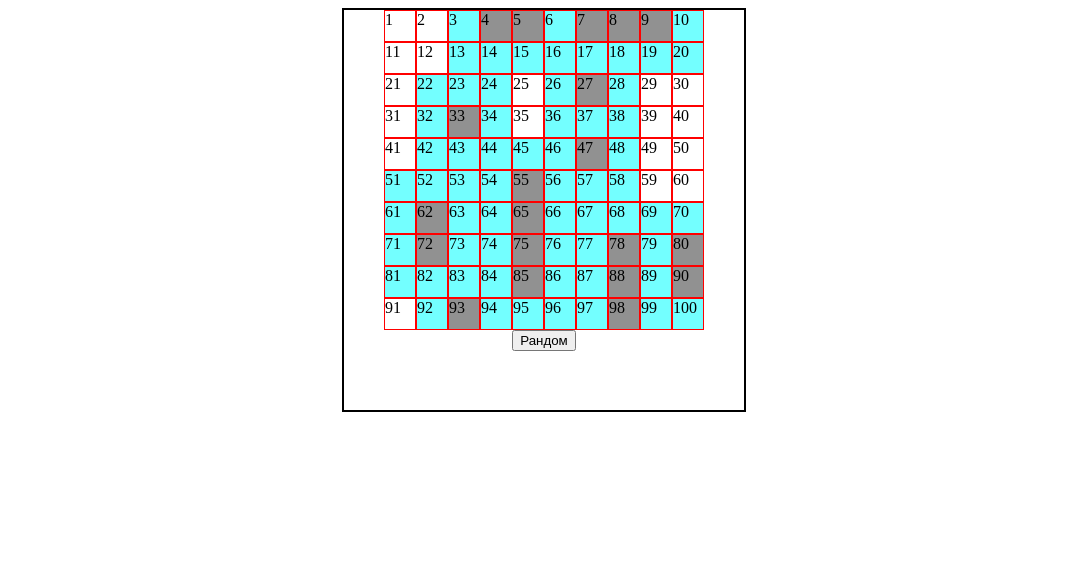
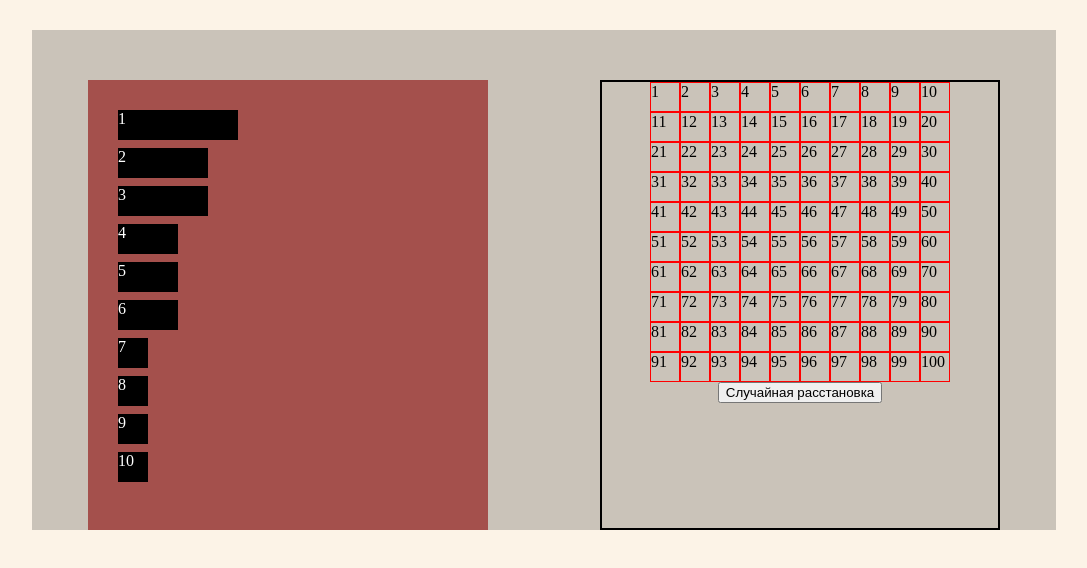
Before and after one commit to egor50123/SeaBattle, a React (Create React App) app: page / in a window 1280 px wide. Shown: the top 568 px of the page, without its empty margins (96-1183 px from the left). Built offline with nearby package versions, Linux system fonts and the light colour scheme.

Commit message:
Сделана часть Dnd

```diff
--- a/src/App.jsx
+++ b/src/App.jsx
@@ -2,13 +2,21 @@ import {Provider} from "react-redux";
 import store from "./redux/redux";
 import BattleField from "./components/BattleField/BattleField";
 import "./App.scss"
+import ShipsField from "./components/ShipsField/ShipsField";
 
 const App = () => {
+  window.onclick = (e) => {
+    console.log("mouse - x" + e.pageX)
+    console.log("mouse - y" + e.pageY)
+  }
   return (
     <Provider store={store}>
       <div className={"App"}>
+        <div className={"container"}>
+          <ShipsField/>
+          <BattleField/>
+        </div>
         {/*<Main />*/}
-        <BattleField/>
       </div>
     </Provider>
   );
--- a/src/App.scss
+++ b/src/App.scss
@@ -1,6 +1,22 @@
-.App {
-  display: flex;
-  align-items: center;
-  justify-content: center;
+* {
   box-sizing: border-box;
 }
+
+body{
+  margin: 0;
+  width: 100%;
+  height: 100%;
+  background-color: rgba(250, 235, 215, 0.58);
+}
+
+
+.container {
+  display: flex;
+  justify-content: space-around;
+  padding-top: 50px;
+  margin: 0 auto;
+  margin-top: 30px;
+  height: 500px;
+  width: 80%;
+  background-color: rgba(0, 0, 0, 0.2);
+}
--- a/src/components/BattleField/BattleField.jsx
+++ b/src/components/BattleField/BattleField.jsx
@@ -5,7 +5,6 @@ import {useEffect} from "react";
 import {useRandomPlacement} from "../../hooks/useRandomPlacement";
 
 const BattleField = () => {
-
   const {doRandomPlacement} = useRandomPlacement()
   const makeField = () => {
     const rowsTotal = 10;
@@ -25,17 +24,18 @@ const BattleField = () => {
   }
 
 
-  useEffect( () => {
-    doRandomPlacement()
-  },[doRandomPlacement])
+  // useEffect( () => {
+  //   doRandomPlacement()
+  // },[doRandomPlacement])
 
+  console.log("RENDER_FIELD")
   return (
       <div className={'field'}>
         <div>
           {makeField()}
         </div>
         <div>
-          <button onClick={() => doRandomPlacement()}>Рандом</button>
+          <button onClick={() => doRandomPlacement()}>Случайная расстановка</button>
         </div>
       </div>
   )
--- a/src/components/BattleField/BattleField.scss
+++ b/src/components/BattleField/BattleField.scss
@@ -3,6 +3,7 @@
   height: 30px;
   width: 30px;
   border: 1px solid red;
+  white-space: nowrap;
 
   &--ship {
     background-color: rgba(0, 0, 0, 0.43);
@@ -11,14 +12,21 @@
   &--death {
     background-color: rgba(0, 255, 255, 0.55);
   }
+
+  &--dndSuccess {
+    background-color: rgba(127, 255, 0, 0.83);
+  }
+
+  &--dndUnsuccessful {
+    background-color: rgba(255, 0, 0, 0.87);
+  }
 }
 
 .field {
+  min-width: 400px;
   display: flex;
   flex-direction: column;
   flex-wrap: nowrap;
-  width: 400px;
-  height: 400px;
   align-items: center;
   border: 2px solid black;
 }
--- a/src/components/BattleField/Square/Square.jsx
+++ b/src/components/BattleField/Square/Square.jsx
@@ -1,24 +1,83 @@
 import {useDispatch, useSelector} from "react-redux";
-import {testAction} from "../../../redux/battleFieldReducer";
+import {
+  dndDropCoordinates,
+  setDeathSquares,
+  setDndPotentialShip, setDndStatus,
+  setShipSquares
+} from "../../../redux/battleFieldReducer";
+import {useDeathZone} from "../../../hooks/useDeathZone";
 
 const Square = (props) => {
   const {id} = {...props}
+
   const dispatch = useDispatch()
-  const field = useSelector(state => state.battleField)
-  let shipClass,deathClass
+  const createDeathZone = useDeathZone(true)
 
-  if(field.shipField.length > 0) {
-    shipClass = field.shipField.find( ship => ship.find( num => num === id)) ? "square--ship" : ''
-    deathClass =field.deathField.find( square =>  square=== id) ? "square--death" : ''
+  const shipField = useSelector(state => state.battleField.shipField)
+  const deathField = useSelector(state => state.battleField.deathField)
+  const notEmptySquares = useSelector(state => state.battleField.notEmptySquares)
+
+  const dndSettings = useSelector( state => state.battleField.dndSettings)
+  const DNDSuccessShip = dndSettings.successShip
+  const DNDUnsuccessfulShip = dndSettings.unsuccessfulShip
+  const currentPart = dndSettings.currentPart
+  const shipSize = dndSettings.shipSize
+
+  let shipClass,deathClass,successShipClass,unsuccessfulShipClass
+
+  if(shipField.length > 0) {
+    shipClass = shipField.find( ship => ship.find( num => num === id)) ? "square--ship" : ''
+    deathClass = deathField.find( square =>  square=== id) ? "square--death" : ''
+  }
+  if (DNDSuccessShip) successShipClass = DNDSuccessShip.includes(id) ? "square--dndSuccess" : '';
+  if (DNDUnsuccessfulShip) unsuccessfulShipClass = DNDUnsuccessfulShip.includes(id) ? "square--dndUnsuccessful" : '';
+
+  //const DOH = useDragOver(e,dndSettings.currentPart,dndSettings.shipSize,currentSquare)
+
+  function dragOverHandler(e,currentPart,shipSize) {
+    e.preventDefault();
+    function createPotentialShip(currentPart,shipSize,currentSquare) {
+      let ship = []
+      for ( let i = 1; i<currentPart;i++) {
+        ship.push(currentSquare-i)
+      }
+      for ( let i = 0; i<=shipSize-currentPart;i++) {
+        ship.push(currentSquare+i)
+      }
+      return ship
+    }
+    let currentSquare = +e.target.id
+    let potentialShip = createPotentialShip(currentPart,shipSize,currentSquare)
+    let isPossibleToPlacement = true;
+
+    for( let i = 0; i<potentialShip.length;i++) {
+      if ( notEmptySquares.includes(potentialShip[i]) ) {
+        isPossibleToPlacement = !notEmptySquares.includes(potentialShip[i])
+        break;
+      }
+    }
+    dispatch(setDndPotentialShip(potentialShip,isPossibleToPlacement))
   }
 
-  const onClick = (e) => {
-    let targetId = e.target.id;
-    dispatch(testAction(targetId))
+  function dropHandler(e,successShip,shipSize) {
+    if (successShip) {
+      let x = e.target.getBoundingClientRect().left
+      let y  = e.target.getBoundingClientRect().top
+      let ship = [successShip]
+      let shipDeathZone = createDeathZone(ship[0],1)
+      dispatch(setShipSquares(ship))
+      dispatch(setDeathSquares(shipDeathZone))
+      dispatch(dndDropCoordinates(x,y))
+      dispatch(setDndStatus())
+
+    }
   }
 
+  //console.log("RENDER")
   return (
-      <span className={`square ${deathClass} ${shipClass}`} id={id} key={id} onClick={onClick}>{id}</span>
+      <span className={`square ${deathClass} ${shipClass} ${successShipClass} ${unsuccessfulShipClass}`} id={id} key={id}
+            onDragOver={(e) => dragOverHandler(e,currentPart,shipSize)}
+            onDrop={(e)=> dropHandler(e,DNDSuccessShip,shipSize)}>{id}</span>
   )
 }
 
--- /dev/null
+++ b/src/components/ShipsField/ShipsField.jsx
@@ -0,0 +1,85 @@
+import "./ShipsField.scss"
+import {useState} from "react";
+import {useDispatch, useSelector} from "react-redux";
+import {clearDndSettings, setDndSettings} from "../../redux/battleFieldReducer";
+
+const ShipsField = () => {
+  const dispatch = useDispatch()
+  const dndStatus  = useSelector( state => state.battleField.dndSettings.status)
+  const shipsInit = useSelector( state => state.battleField.ships)
+  const x = useSelector( state => state.battleField.dndSettings.x)
+  const y = useSelector( state => state.battleField.dndSettings.y)
+
+  const [ships,setShips] = useState(shipsInit)
+
+  const [currentShip,setCurrentShip] = useState(null)
+
+  function dragStartHandler(e,shipsList) {
+    let target = e.target
+    let shipSize = shipsList.find(item => +item.id === +target.id).size
+    let shiftX = e.pageX - e.target.getBoundingClientRect().left
+    let currentPart = null;
+
+    if ( shiftX <= 30 ) {
+      currentPart = 1
+    } else if(shiftX > 30 && shiftX <= 60) {
+      currentPart = 2
+    } else if ( shiftX > 60 && shiftX <= 90 ) {
+      currentPart = 3
+    } else if ( shiftX <= 120 ) {
+      currentPart = 4
+    }
+
+    target.style.background = "yellow"
+    setTimeout(() => target.style.display = "none",0)
+    dispatch(setDndSettings(currentPart,shipSize))
+    setCurrentShip(target.id)
+  }
+
+  function dragOverHandler(e) {
+    return undefined;
+  }
+
+  function dragEndHandler(e) {
+    let target = e.target
+    target.style.background = "black"
+    target.style.display = "block"
+    if (dndStatus) {
+      //setShips( () => ships.filter(item => +item.id !== +currentShip) )
+      target.style.top = 500 + 'px'
+      target.style.left = 270 + 'px';
+    }
+    dispatch(clearDndSettings())
+  }
+
+  function dragLeaveHandler(e) {
+    return undefined;
+  }
+
+  function dropHandler(e) {
+    return undefined;
+  }
+
+  function dragOverWrapper(e) {
+    //console.log(e.currentTarget)
+    //e.currentTarget.style.zIndex = "15"
+  }
+
+  return (
+      <div className={"shipsField"}>
+        {ships.map(item => {
+          return <div id={item.id} key={item.id} className={`shipWrapper shipWrapper--${item.size}`} onDragOver={(e) => dragOverWrapper(e)}>
+            <div id={item.id} key={item.id} draggable={true} className={`ship ship--${item.size}`}
+                 onDragStart={ (e) => dragStartHandler(e,ships)}
+                 onDragOver={ (e) => dragOverHandler(e) }
+                 onDragEnd={ (e) => dragEndHandler(e) }
+                 onDragLeave={ (e) => dragLeaveHandler(e) }
+                 onDrop={ (e) => dropHandler(e) }
+            >{item.id}</div>
+          </div>
+        })}
+      </div>
+  )
+}
+
+export default ShipsField
--- /dev/null
+++ b/src/components/ShipsField/ShipsField.scss
@@ -0,0 +1,46 @@
+.shipsField {
+  padding: 20px;
+  min-width: 400px;
+  height: 100%;
+  background-color: rgba(139, 0, 0, 0.59);
+}
+
+.shipWrapper {
+  //position: relative;
+  $defaultWidth: 30px;
+  margin: 10px;
+  height: 28px;
+  background-color: coral;
+  &--1{
+    width: $defaultWidth;
+  }
+  &--2{
+    width: $defaultWidth*2;
+  }
+  &--3{
+    width: $defaultWidth*3;
+  }
+  &--4{
+    width: $defaultWidth *4;
+  }
+}
+
+.ship {
+  position: absolute;
+  color: white;
+  $defaultWidth: 30px;
+  height: 30px;
+  background-color: black;
+  &--1{
+    width: $defaultWidth;
+  }
+  &--2{
+    width: $defaultWidth*2 ;
+  }
+  &--3{
+    width: $defaultWidth*3;
+  }
+  &--4{
+    width: $defaultWidth *4;
+  }
+}
--- a/src/hooks/useDeathZone.js
+++ b/src/hooks/useDeathZone.js
@@ -1,6 +1,6 @@
-export const useDeathZone = () => {
-  return {
-    createDeathZone: (ship,direction) => {
+export const useDeathZone = (dnd = false) => {
+  return (
+    function createDeathZone (ship,direction)  {
       function filterDefaultBorderValues (border,side) {
         return border.filter(item => !side.includes(item) && item<=100 && item > 0)
       }
@@ -64,5 +64,5 @@ export const useDeathZone = () => {
       }
       return deathZone
     }
-  }
+)
 }
--- a/src/hooks/useRandomPlacement.js
+++ b/src/hooks/useRandomPlacement.js
@@ -4,16 +4,15 @@ import {useDispatch} from "react-redux";
 import {useDeathZone} from "./useDeathZone";
 import {useRandomSquare} from "./useRandomSquare";
 
-export const useRandomPlacement = () => {
+export const useRandomPlacement = (squares) => {
   const dispatch = useDispatch()
-  const {createShip} = useShip()
-  const {createDeathZone} = useDeathZone()
+  const createShip = useShip()
+  const createDeathZone = useDeathZone()
   const getRandomSquare = useRandomSquare()
 
   return {
     doRandomPlacement: () => {
       console.clear()
-      //dispatch(clearField());
 
       let emptySquares =  [1,2,3,4,5,6,7,8,9,10,11,12,13,14,15,16,17,18,19,20,21,22,23,24,25,26,27,28,29,30,31,32,33,34,35,36,37,38,39,40,41,42,43,44,45,46,47,48,49,50,51,52,53,54,55,56,57,58,59,60,61,62,63,64,65,66,67,68,69,70,71,72,73,74,75,76,77,78,79,80,81,82,83,84,85,86,87,88,89,90,91,92,93,94,95,96,97,98,99,100]
       let notEmptySquares = []
@@ -48,8 +47,10 @@ export const useRandomPlacement = () => {
         deathZone = [...deathZone,...deathZoneForShip]
 
         notEmptySquares = [...notEmptySquares, ...deathZone,...shipsSquares[i-1]]
+        // eslint-disable-next-line no-loop-func
         emptySquares = emptySquares.filter( num => !notEmptySquares.includes(num))
       }
+
       dispatch(clearField());
       dispatch(setShipSquares(shipsSquares));
       dispatch(setDeathSquares(deathZone));
--- a/src/hooks/useShip.js
+++ b/src/hooks/useShip.js
@@ -1,10 +1,8 @@
 import {useRandomSquare} from "./useRandomSquare";
 
-export const useShip = () => {
+export const useShip = (dnd = false) => {
   const getRandomSquare = useRandomSquare()
-  return {
-    createShip: (squareId,size,direction,emptySquares) => {
-      console.log("square - " + squareId + ' ___direction - ' + direction)
+  return function createShip (squareId,size,direction,emptySquares = []) {
       if (size === 1) return [squareId];
       let shipsId = [];
       let step = 0;
@@ -48,7 +46,7 @@ export const useShip = () => {
         if (!emptySquares.includes(squareId - j)) isLeftEmpty = false
       }
 
-      for (let i = 1; i<=size;i++) {
+    for (let i = 1; i<=size;i++) {
         shipsId.push(squareId+step)
         //если по вертикали - делаем корабль от начального id вверх, если места мало - вниз
         if(direction === 0) {
@@ -60,13 +58,13 @@ export const useShip = () => {
             return  [squareId-10,squareId,squareId+10]
           } else {
             console.log('here V')
-            return this.createShip(getRandomSquare(emptySquares),size,direction,emptySquares)
+            return createShip(getRandomSquare(emptySquares),size,direction,emptySquares)
           }
         }
         // если по горизонтали - делаем коробль от начального id вправо, если места мало - влево
         else {
           let checkNeighbor = emptySquares.includes(squareId - 1) && emptySquares.includes(squareId + 1) &&
-              !!!leftBorder.find(row => row[0] === squareId) && !!!rightBorder.find(row => row[row.length-1] === squareId)
+                !!!leftBorder.find(row => row[0] === squareId) && !!!rightBorder.find(row => row[row.length-1] === squareId)
 
           if ( !!!rightBorder.find(row => row.includes(squareId)) && isRightEmpty ) {
             step++
@@ -76,11 +74,10 @@ export const useShip = () => {
             return  [squareId-1,squareId,squareId+1]
           } else {
             console.log('here H')
-            return this.createShip(getRandomSquare(emptySquares),size,direction,emptySquares)
+            return createShip(getRandomSquare(emptySquares),size,direction,emptySquares)
           }
         }
       }
       return shipsId
     }
-  }
 }
--- a/src/redux/battleFieldReducer.js
+++ b/src/redux/battleFieldReducer.js
@@ -3,28 +3,45 @@ const FIELD_DATA = "FIELD_DATA";
 const FIELD_DEATH_ZONE = "FIELD_DEATH_ZONE";
 const FIELD_SHIPS_ZONE ="FIELD_SHIPS_ZONE";
 const FIELD_EMPTY_ZONE = "FIELD_EMPTY_ZONE";
-const CLEAR_FIELD = "CLEAR_FIELD"
+const CLEAR_FIELD = "CLEAR_FIELD";
+const DND_SETTINGS = "DND_SETTINGS";
+const DND_SETTINGS_POTENTIAL_SHIP = 'DND_SETTINGS_POTENTIAL_SHIP';
+const CLEAR_DND = "CLEAR_DND";
+const DND_STATUS = "DND_STATUS";
+const DND_DROP_COORDINATES = "DND_DROP_COORDINATES"
+
 
 const initialState = {
-  //emptySquares: [1,2,3,4,5,6,7,8,9,10,11,12,13,14,15,16,17,18,19,20,21,22,23,24,25,26,27,28,29,30,31,32,33,34,35,36,37,38,39,40,41,42,43,44,45,46,47,48,49,50,51,52,53,54,55,56,57,58,59,60,61,62,63,64,65,66,67,68,69,70,71,72,73,74,75,76,77,78,79,80,81,82,83,84,85,86,87,88,89,90,91,92,93,94,95,96,97,98,99,100],
+  squares: [1,2,3,4,5,6,7,8,9,10,11,12,13,14,15,16,17,18,19,20,21,22,23,24,25,26,27,28,29,30,31,32,33,34,35,36,37,38,39,40,41,42,43,44,45,46,47,48,49,50,51,52,53,54,55,56,57,58,59,60,61,62,63,64,65,66,67,68,69,70,71,72,73,74,75,76,77,78,79,80,81,82,83,84,85,86,87,88,89,90,91,92,93,94,95,96,97,98,99,100],
   a:1,
-  ships: {
-    quadruple: 1,
-    triple: 2,
-    double: 3,
-    single: 4,
-  },
+  ships: [{id:1,key:1,size:4,},
+    {id:2,key:2,size:3,},
+    {id:3,key:3,size:3,},
+    {id:4,key:4,size:2,},
+    {id:5,key:5,size:2,},
+    {id:6,key:6,size:2,},
+    {id:7,key:7,size:1,},
+    {id:8,key:8,size:1,},
+    {id:9,key:9,size:1,},
+    {id:10,key:10,size:1,}],
+
   shipField: [],
   deathField: [],
+  notEmptySquares: [],
+
+  dndSettings: {
+    currentPart:null,
+    shipSize: null,
+    successShip: null,
+    unsuccessfulShip: null,
+    status:null,
+    x:null,
+    y:null,
+  }
 }
 
 const battleFieldReducer = (state = initialState, action) => {
   switch (action.type) {
-    case '1':
-      return {
-        ...state,
-        a:action.test,
-      }
     case FIELD_DATA:
       return {
         ...state,
@@ -36,12 +53,18 @@ const battleFieldReducer = (state = initialState, action) => {
     case FIELD_DEATH_ZONE:
       return {
         ...state,
-        deathField: [...action.field]
+        deathField: [...state.deathField,...action.field],
+        notEmptySquares: [...state.notEmptySquares,...action.field]
       }
     case FIELD_SHIPS_ZONE:
+      let shipArray = [];
+      for (let i = 0; i < action.field.length; i++) {
+        shipArray = [...shipArray,...action.field[i]]
+      }
       return {
         ...state,
-        shipField: [...state.shipField,...action.field]
+        shipField: [...state.shipField,...action.field],
+        notEmptySquares: [...state.notEmptySquares,...shipArray]
       }
     case FIELD_EMPTY_ZONE:
       let notEmpty = [...action.death]
@@ -60,18 +83,67 @@ const battleFieldReducer = (state = initialState, action) => {
         ...state,
         shipField: [],
         deathField: [],
+        notEmptySquares: []
+      }
+    case DND_SETTINGS:
+      return {
+        ...state,
+        dndSettings: {
+          currentPart: action.currentPart,
+          shipSize: action.shipSize
+        }
+      }
+    case DND_SETTINGS_POTENTIAL_SHIP:
+      return {
+        ...state,
+        dndSettings: {
+          ...state.dndSettings,
+          successShip: action.isPossible ? action.ship : null,
+          unsuccessfulShip: !action.isPossible ? action.ship : null
+        }
+      }
+    case CLEAR_DND:
+      return {
+        ...state,
+        dndSettings: {
+          currentPart:null,
+          shipSize: null,
+          successShip: null,
+          unsuccessfulShip: null,
+        }
       }
 
+    case DND_STATUS:
+      return {
+        ...state,
+        dndSettings: {
+          ...state.dndSettings,
+          status: true,
+        }
+      }
+    case DND_DROP_COORDINATES:
+      return  {
+        ...state,
+        dndSettings: {
+          ...state.dndSettings,
+          x:action.x,
+          y:action.y,
+        }
+      }
     default: return state
   }
 }
 
 //action для клеточек с корабликами
 export const changeFieldData = (id,status) => ({type: FIELD_DATA, id, status, })
-export const testAction = (test) => ({type: TEST, test })
 export const setDeathSquares = (field) => ({type: FIELD_DEATH_ZONE, field})
 export const setShipSquares = (field) => ({type:FIELD_SHIPS_ZONE, field})
 export const setEmptySquares = (death,ships) => ({type:FIELD_EMPTY_ZONE, death, ships})
 export const clearField = () => ({type: CLEAR_FIELD })
+export const setDndSettings = (currentPart,shipSize) => ({type:DND_SETTINGS,currentPart,shipSize})
+export const setDndPotentialShip = (ship,isPossible) => ({type: DND_SETTINGS_POTENTIAL_SHIP,ship,isPossible})
+export const clearDndSettings = () => ({type: CLEAR_DND})
+export const setDndStatus = () => ({type: DND_STATUS})
+export const dndDropCoordinates = (x,y) => ({type:DND_DROP_COORDINATES,x,y})
 
 export default battleFieldReducer
```
